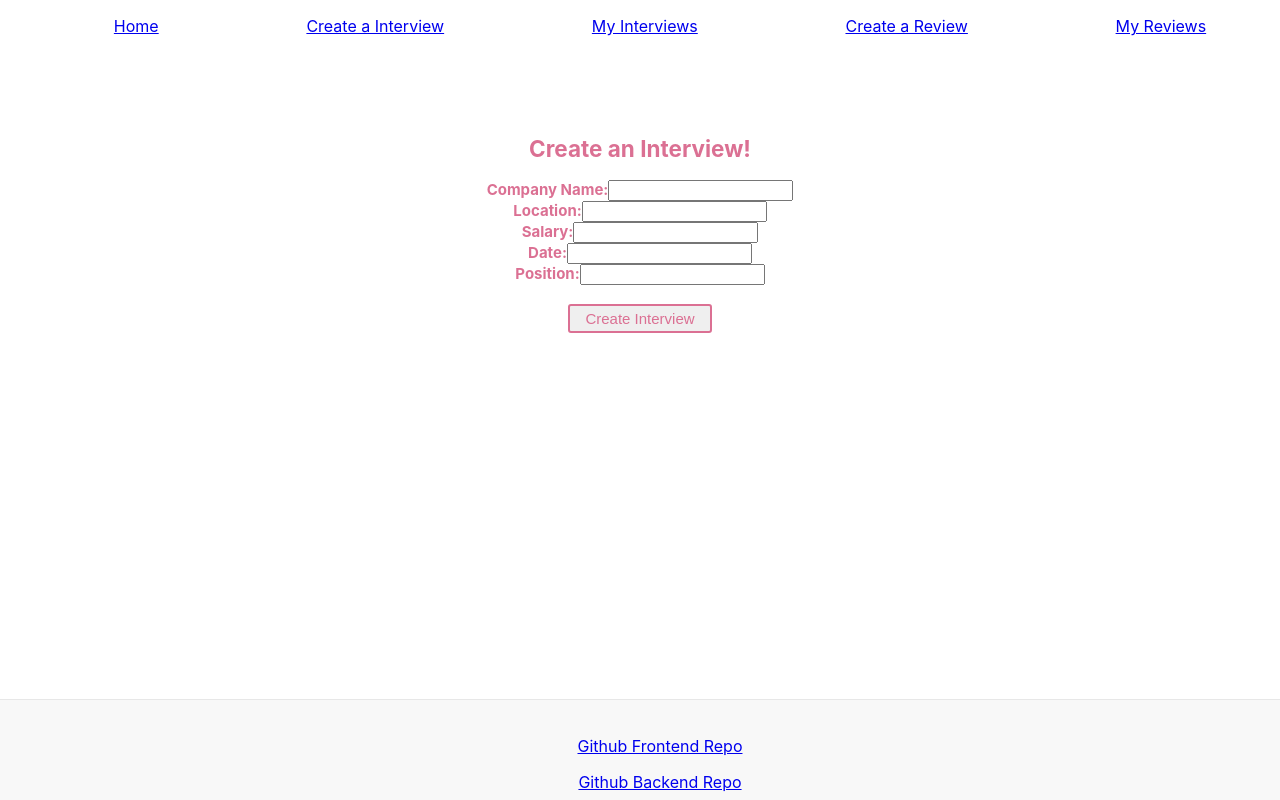
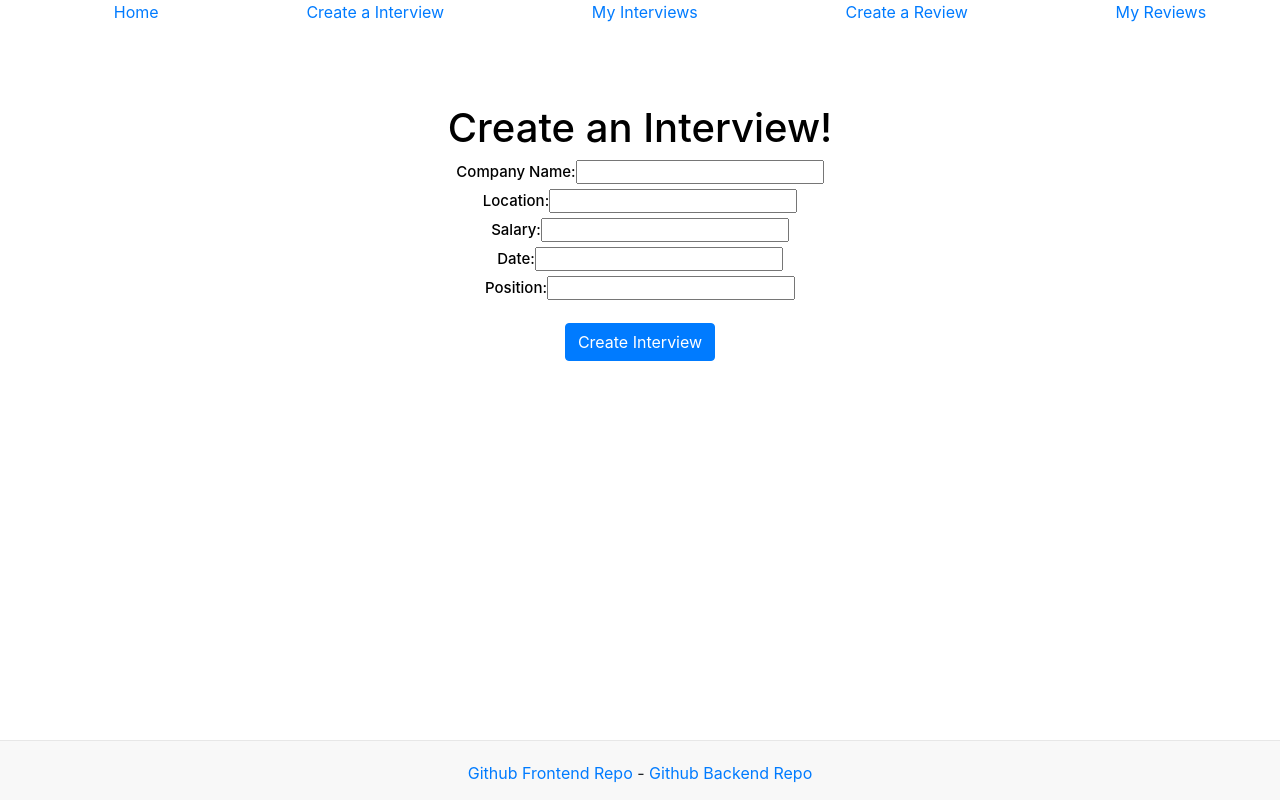
Before and after one commit to WhitnyNicole/job-search-react-redux, a React (Create React App) app: page /interviews/new in a window 1280 px wide. Built offline with nearby package versions, Linux system fonts and the light colour scheme; no server answers.

Commit message:
update styling

```diff
--- a/package.json
+++ b/package.json
@@ -3,7 +3,9 @@
   "version": "0.1.0",
   "private": true,
   "dependencies": {
+    "bootstrap": "^4.3.1",
     "react": "^16.10.1",
+    "react-bootstrap": "^1.0.0-beta.14",
     "react-dom": "^16.10.1",
     "react-redux": "^7.1.1",
     "react-router-dom": "^5.1.1",
--- a/src/App.js
+++ b/src/App.js
@@ -14,6 +14,8 @@ import Navbar from "./components/Navbar";
 import InterviewInfo from './containers/InterviewInfo'
 import ReviewInfo from './containers/ReviewInfo'
 import Footer from './components/Footer'
+import 'bootstrap/dist/css/bootstrap.min.css';
+
 class App extends React.Component {
   componentDidMount() {
     this.props.getInterviews();
--- a/src/components/Footer.js
+++ b/src/components/Footer.js
@@ -14,8 +14,7 @@ var style = {
 
 const Footer = () => (
     <div style={style}>
-        <p><a href="https://github.com/WhitnyNicole/job-search-react-redux">Github Frontend Repo</a></p>
-          <p><a href="https://github.com/WhitnyNicole/job-search">Github Backend Repo</a></p>
+        <p><a href="https://github.com/WhitnyNicole/job-search-react-redux">Github Frontend Repo</a> - <a href="https://github.com/WhitnyNicole/job-search">Github Backend Repo</a></p>
       </div>
 );
 
--- a/src/components/Home.js
+++ b/src/components/Home.js
@@ -4,7 +4,7 @@ import styled from "styled-components"
 const Title = styled.h1`
   font-size: 1.5em;
   text-align: center;
-  color: palevioletred;
+  color: black;
 `;
 
 const Wrapper = styled.section`
--- a/src/components/NewInterview.js
+++ b/src/components/NewInterview.js
@@ -2,24 +2,16 @@ import React, { Component } from 'react'
 import { connect } from 'react-redux'
 import { createInterview } from '../redux/actions/interviews.js';
 import styled from "styled-components"
+import Button from 'react-bootstrap/Button';
 
 const Title = styled.h1`
   font-size: 15px;
   text-align: center;
-  color: palevioletred;
+  color: black;
 `;
 
 const Wrapper = styled.section`
   padding: 4em;
-`;
-
-const Button = styled.button`
-  display: inline-block;
-  color: palevioletred;
-  font-size: 1em;
-  padding: 0.25em 1em;
-  border: 2px solid palevioletred;
-  border-radius: 3px;
 `;
 
 class NewInterview extends Component {
--- a/src/components/NewReview.js
+++ b/src/components/NewReview.js
@@ -2,24 +2,16 @@ import React, { Component } from 'react'
 import { connect } from 'react-redux'
 import { createReview } from '../redux/actions/reviews.js';
 import styled from "styled-components"
+import Button from 'react-bootstrap/Button';
 
 const Title = styled.h1`
   font-size: 15px;
   text-align: center;
-  color: palevioletred;
+  color: black;
 `;
 
 const Wrapper = styled.section`
   padding: 4em;
-`;
-
-const Button = styled.button`
-  display: inline-block;
-  color: palevioletred;
-  font-size: 1em;
-  padding: 0.25em 1em;
-  border: 2px solid palevioletred;
-  border-radius: 3px;
 `;
 
 class NewReview extends Component {
@@ -28,7 +20,8 @@ class NewReview extends Component {
         super(props)
         this.state = {
             inquiry: " ",
-            answer: " "
+            answer: " ",
+            interview: props.interview
     }
 }
 
@@ -38,14 +31,22 @@ class NewReview extends Component {
         })
     }
 
+    // submit = e => {
+    //     e.preventDefault()
+    //     this.props.createReview(this.state, this.props.history)
+    // }
+
     submit = e => {
         e.preventDefault()
-        this.props.createReview(this.state, this.props.history)
-        this.setState({
-            inquiry: " ",
-            answer: " "
-        })
-    }
+        const { interview } = this.props;
+        //check that the interview is being passed down as a prop
+        let newState = {
+          ...this.state,
+          interview: interview
+          };
+        this.props.createReview(this.newState, this.props.history)
+        }
+
 
     render() {
         return (
@@ -82,6 +83,13 @@ class NewReview extends Component {
     }
 }
 
-export default connect(null, {
+const mapStateToProps = state => {
+    return {
+      interview: state.interviewsReducer.interview
+    };
+  };
+
+
+export default connect(mapStateToProps, {
     createReview
 })(NewReview)
--- a/src/containers/InterviewInfo.js
+++ b/src/containers/InterviewInfo.js
@@ -5,7 +5,7 @@ import styled from "styled-components"
 const Title = styled.h1`
   font-size: 15px;
   text-align: center;
-  color: palevioletred;
+  color: black;
 `;
 
 const Wrapper = styled.section`
--- a/src/containers/InterviewsList.js
+++ b/src/containers/InterviewsList.js
@@ -7,7 +7,7 @@ import styled from "styled-components"
 const Title = styled.h1`
   font-size: 15px;
   text-align: center;
-  color: palevioletred;
+  color: black;
 `;
 
 const Wrapper = styled.section`
--- a/src/containers/ReviewInfo.js
+++ b/src/containers/ReviewInfo.js
@@ -5,7 +5,7 @@ import styled from "styled-components"
 const Title = styled.h1`
   font-size: 15px;
   text-align: center;
-  color: palevioletred;
+  color: black;
 `;
 
 const Wrapper = styled.section`
--- a/src/containers/ReviewsList.js
+++ b/src/containers/ReviewsList.js
@@ -6,7 +6,7 @@ import styled from "styled-components"
 const Title = styled.h1`
   font-size: 15px;
   text-align: center;
-  color: palevioletred;
+  color: black;
 `;
 
 const Wrapper = styled.section`
```
Also changed, not shown: 1 other file (tests, documents, lock files or other folders).
